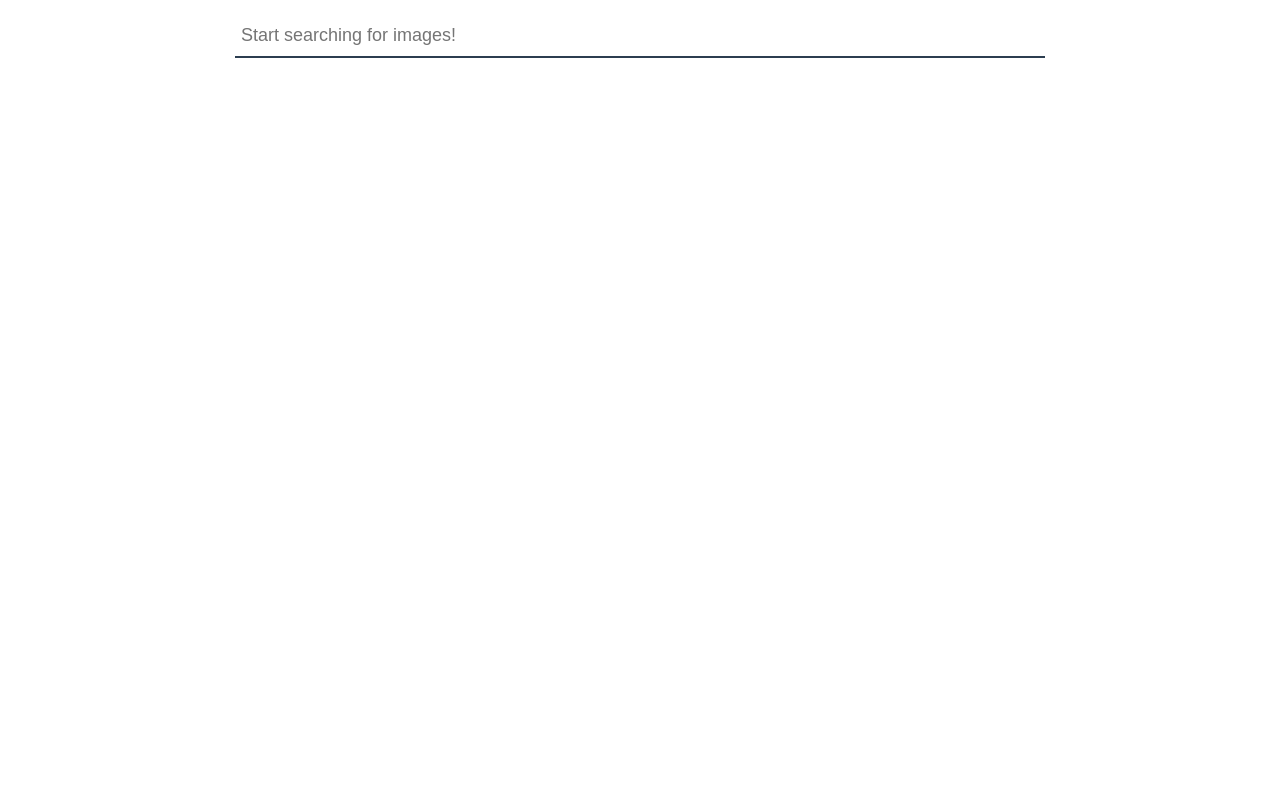
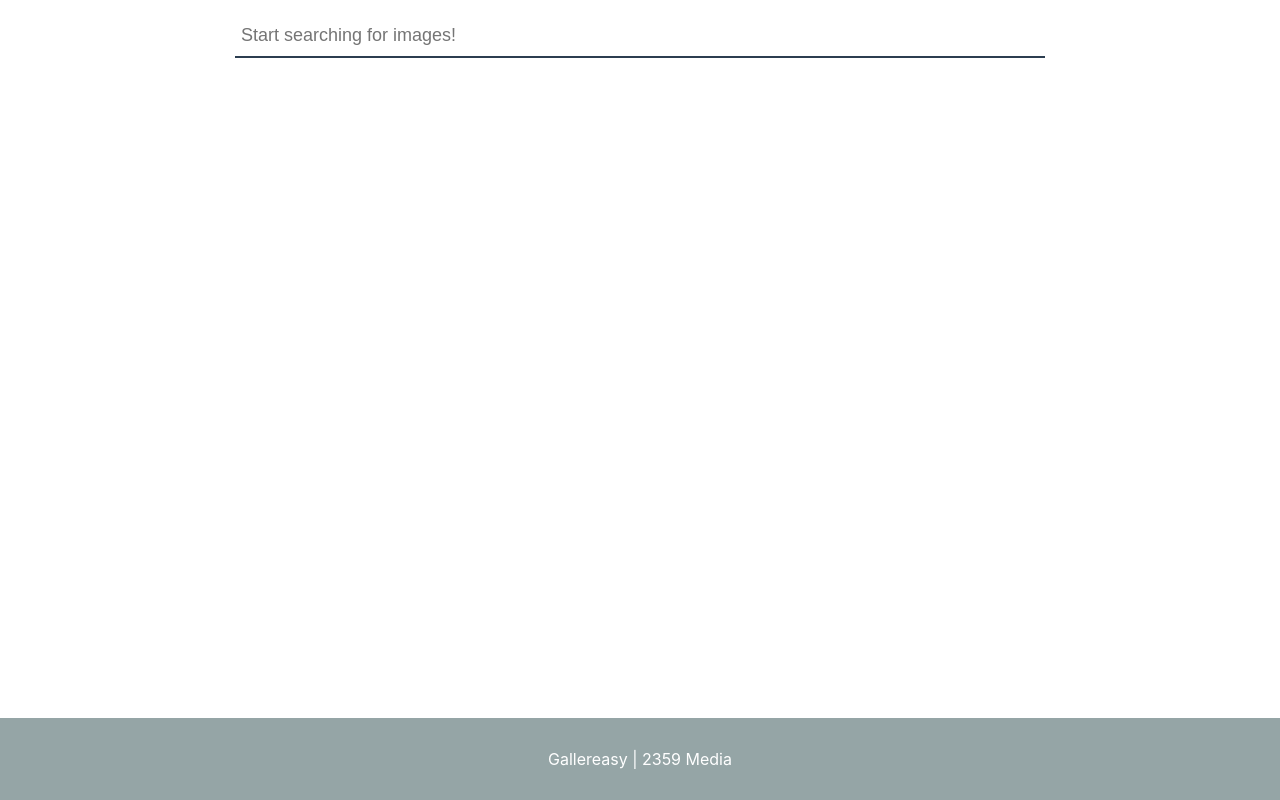
Before and after one commit to pandurijal/react-giphy, a React (Create React App) app: page / in a window 1280 px wide. Built offline with nearby package versions, Linux system fonts and the light colour scheme.

Commit message:
create footer

```diff
--- a/src/App.css
+++ b/src/App.css
@@ -6,12 +6,26 @@
   --color-red: #eb4d4b;
 }
 
-* {
+*,
+*:before,
+*:after {
   box-sizing: border-box;
+}
+
+html {
+  height: 100%;
+  box-sizing: border-box;
+}
+
+body {
+  position: relative;
+  min-height: 100%;
+  padding-bottom: 90px;
 }
 
 .App {
   text-align: center;
+  min-height: 100%;
 }
 
 .container {
@@ -175,6 +189,18 @@ img {
   width: 100%;
 }
 
+.app-footer {
+  margin-top: 30px;
+  clear: both;
+  padding: 15px 0;
+  background-color: var(--color-silver);
+  color: var(--color-white);
+  position: absolute;
+  bottom: 0;
+  right: 0;
+  left: 0;
+}
+
 @keyframes loading {
   0% {
     transform: translate3d(-100%, 0, 0);
--- a/src/App.js
+++ b/src/App.js
@@ -161,6 +161,9 @@ class App extends Component {
             )}
           </div>
         </div>
+        <footer className="app-footer">
+          <p>Gallereasy | 2359 Media</p>
+        </footer>
       </div>
     );
   }
```
